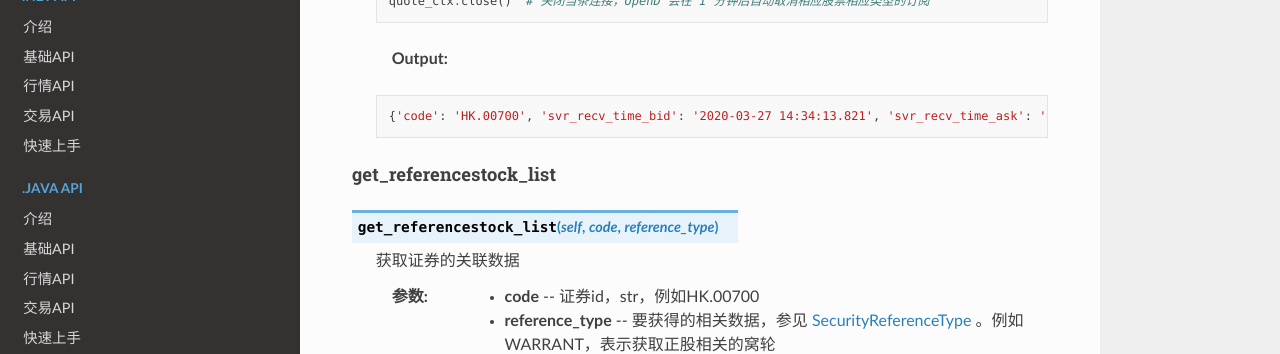
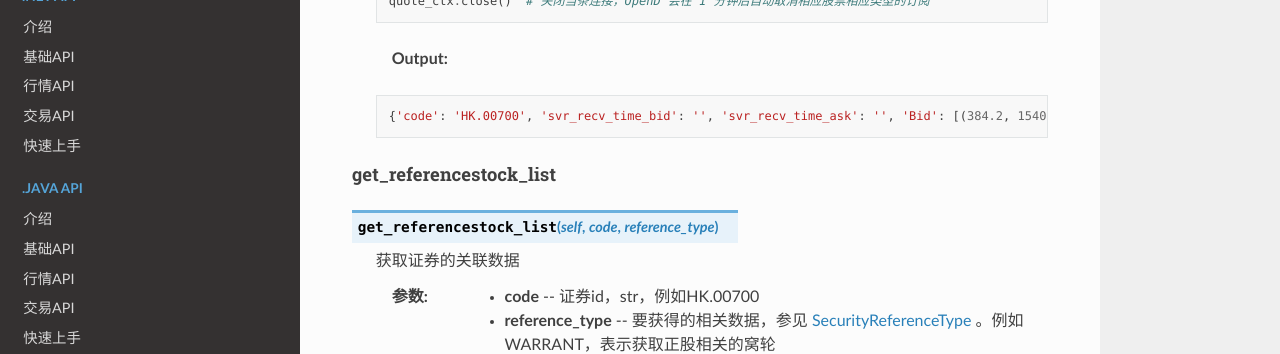
Before and after one commit to FutunnOpen/futu-api-doc, a Sphinx documentation site: the page built from doc_maker/source/api/Quote_API.rst, in a window 1280 px wide and 900 px high, scrolled down 28858 px. Shown: the part 151-505 px from the top of the window. Built offline with Sphinx 7.4.7 and the Read the Docs theme 2.0.0, drawn with Linux system fonts in a browser that asks for light colours; some of the changed text lies outside the part shown.

Commit message:
fix 这里orderbook时间格式， get_order_book：时间为空， OrderBookHandlerBase ：时间填上

```diff
--- a/doc_maker/source/api/Quote_API.rst
+++ b/doc_maker/source/api/Quote_API.rst
@@ -1402,9 +1402,7 @@ get_order_book
 
  .. code:: python
 
-    {'code': 'HK.00700', 'svr_recv_time_bid': '2020-03-27 14:34:13.821', 'svr_recv_time_ask': '2020-03-27 14:34:13.821', 'Bid': [(384.2, 15400, 6, {}), (384.0, 3700, 7, {}), (383.8, 6600, 10, {})], 'Ask': [(384.4, 3000, 9, {}), (384.6, 25800, 23, {}), (384.8, 19100, 27, {})]}
-
-
+    {'code': 'HK.00700', 'svr_recv_time_bid': '', 'svr_recv_time_ask': '', 'Bid': [(384.2, 15400, 6, {}), (384.0, 3700, 7, {}), (383.8, 6600, 10, {})], 'Ask': [(384.4, 3000, 9, {}), (384.6, 25800, 23, {}), (384.8, 19100, 27, {})]}
 
 get_referencestock_list
 ~~~~~~~~~~~~~~~~~~~~~~~~~~~~~~~~~~~~
```
